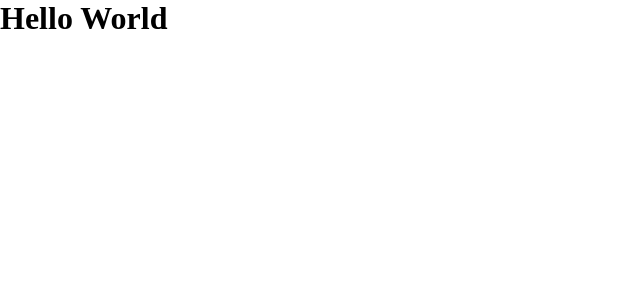
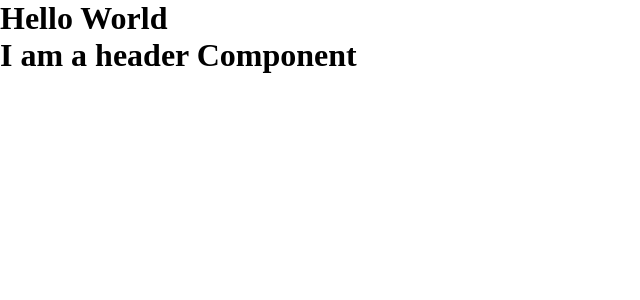
Before and after one commit to vermad843/Twitter-clone, a React (Create React App) app: page / in a window 1280 px wide. Shown: the top 300 px of the page, without its empty margins (0-640 px from the left). Built offline with nearby package versions, Linux system fonts and the light colour scheme.

Commit message:
header component

```diff
--- a/src/App.js
+++ b/src/App.js
@@ -1,10 +1,12 @@
 import React from 'react';
 import './App.css';
+import Header from './Header';
 
 function App() {
   return (
     <div className="app">
        <h1>Hello World</h1>
+       <Header/>
     </div>
   );
 }
--- /dev/null
+++ b/src/Header.js
@@ -0,0 +1,12 @@
+import React from 'react';
+import './Header.css';
+
+function Header() {
+    return (
+        <div className = "header">
+            <h1>I am a header Component</h1>
+        </div>
+    )
+}
+
+export default Header
```
Also changed, not shown: src/Header.css (added).
